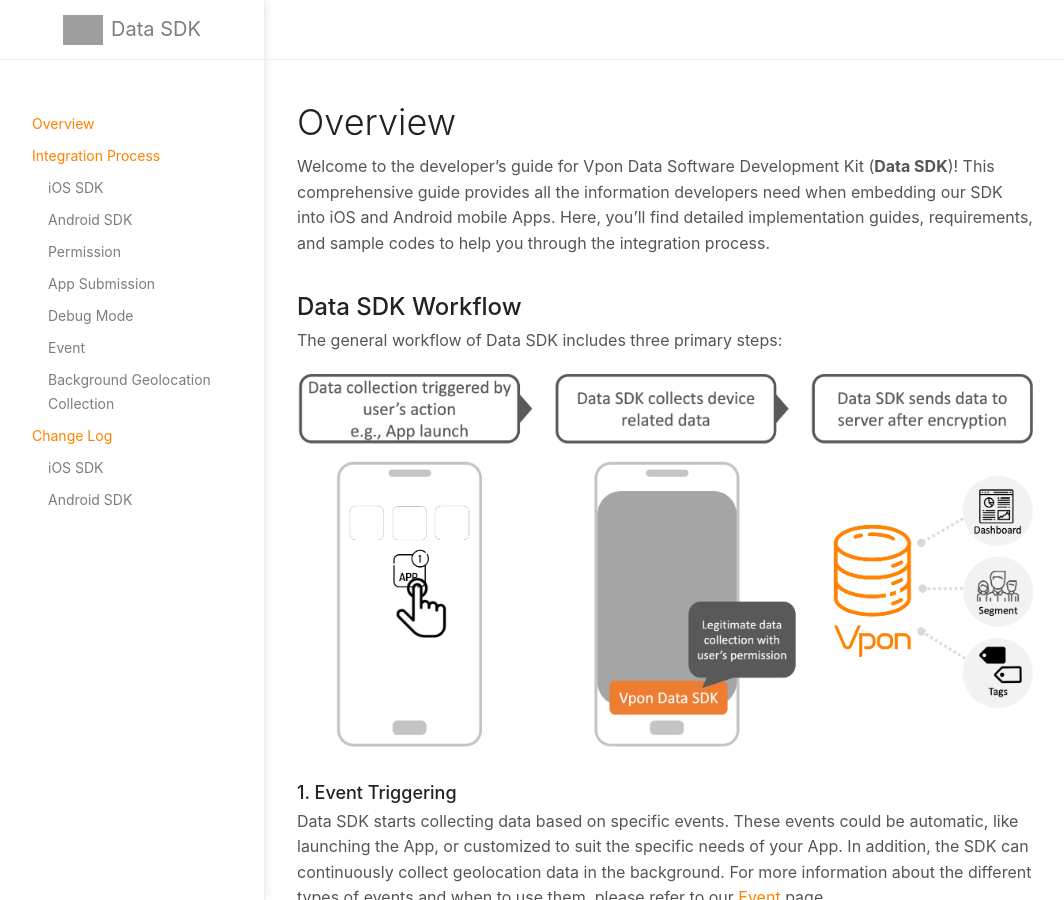
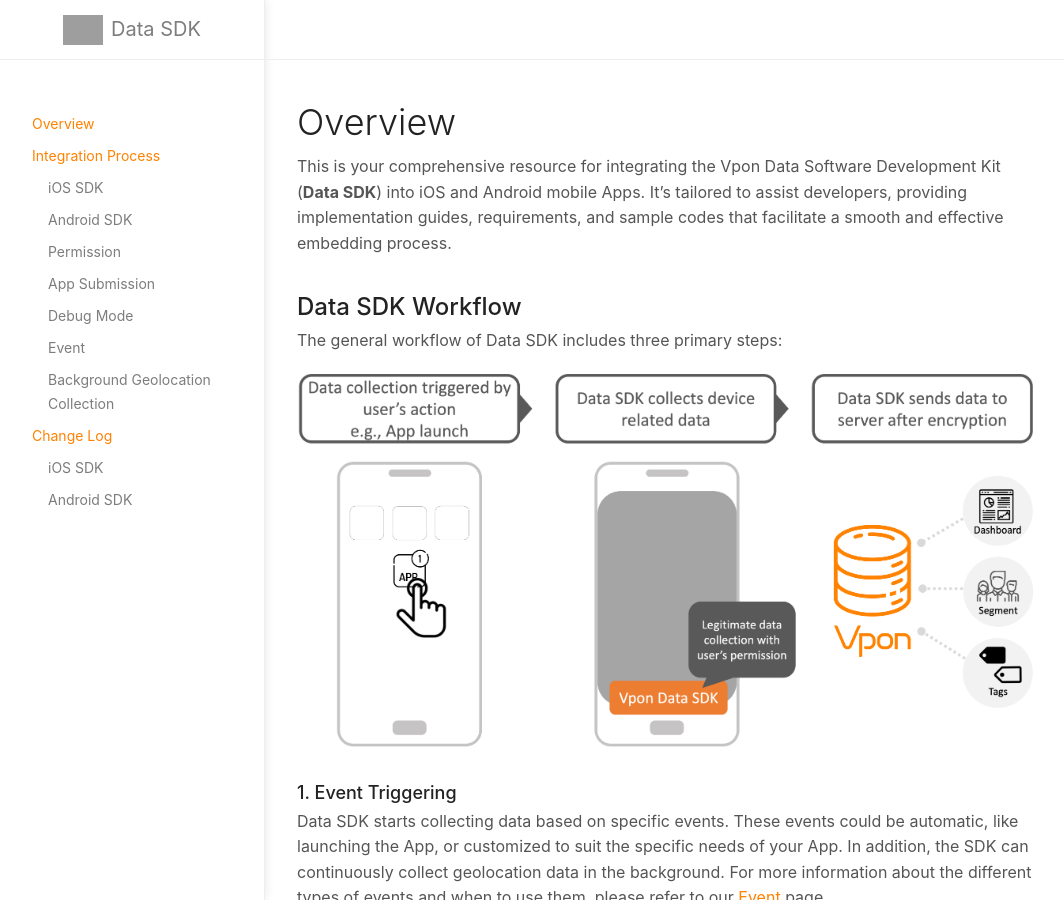
Before and after one commit to vpon-data/data-sdk, a Jekyll site: the page built from index.md, in a window 1280 px wide and 900 px high. Shown: the whole window, without its empty margins (107-1171 px from the left). Built offline with Jekyll 4.4.1, drawn with Linux system fonts in a browser that asks for light colours; grey boxes are pictures that could not be loaded.

Commit message:
Update index.md

```diff
--- a/index.md
+++ b/index.md
@@ -9,8 +9,7 @@
 ---
 
 # Overview
-
-Welcome to the developer's guide for Vpon Data Software Development Kit (**Data SDK**)! This comprehensive guide provides all the information developers need when embedding our SDK into iOS and Android mobile Apps. Here, you'll find detailed implementation guides, requirements, and sample codes to help you through the integration process.
+This is your comprehensive resource for integrating the Vpon Data Software Development Kit (**Data SDK**) into iOS and Android mobile Apps. It's tailored to assist developers, providing implementation guides, requirements, and sample codes that facilitate a smooth and effective embedding process.
 
 ## Data SDK Workflow
 
```
